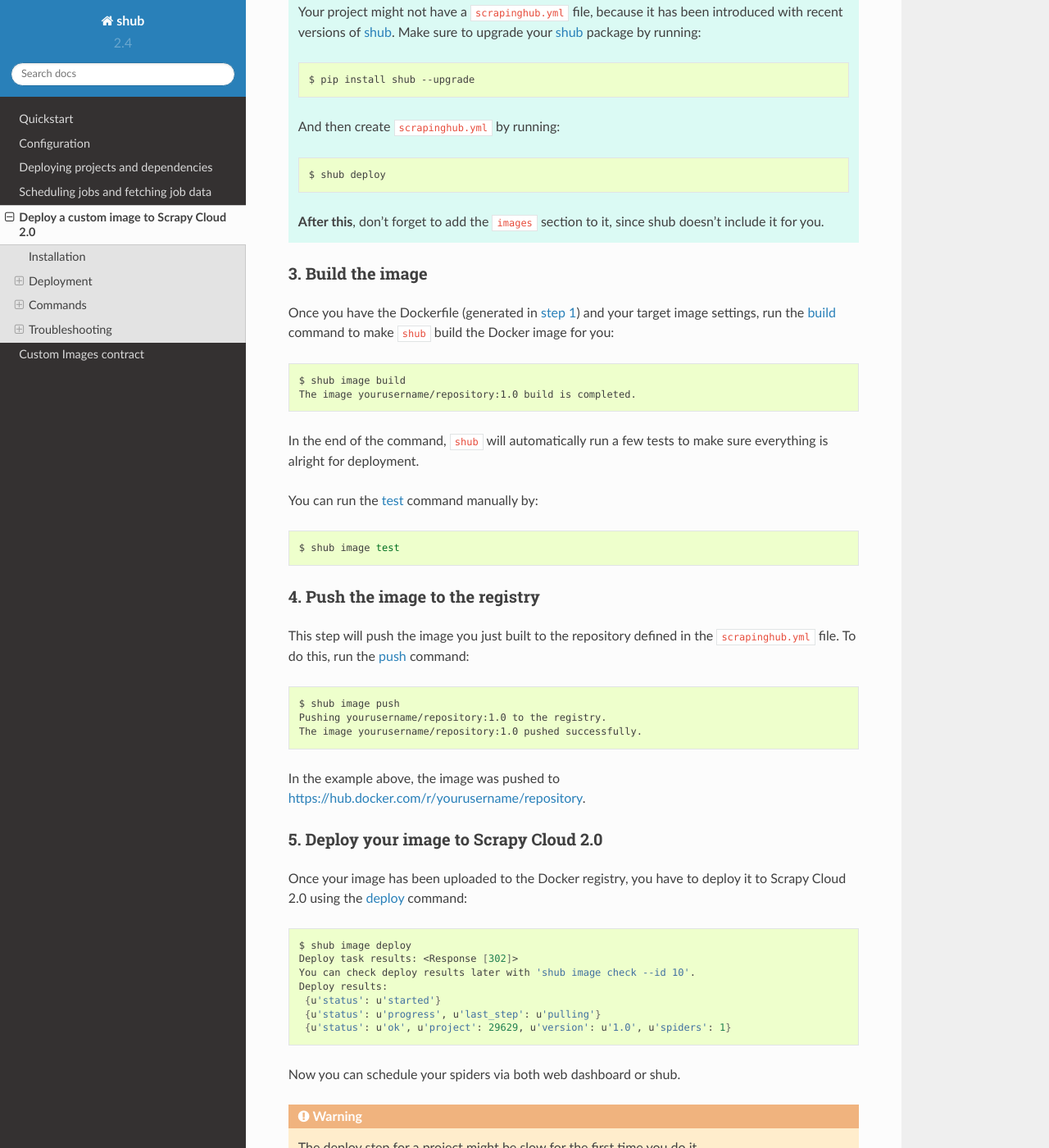
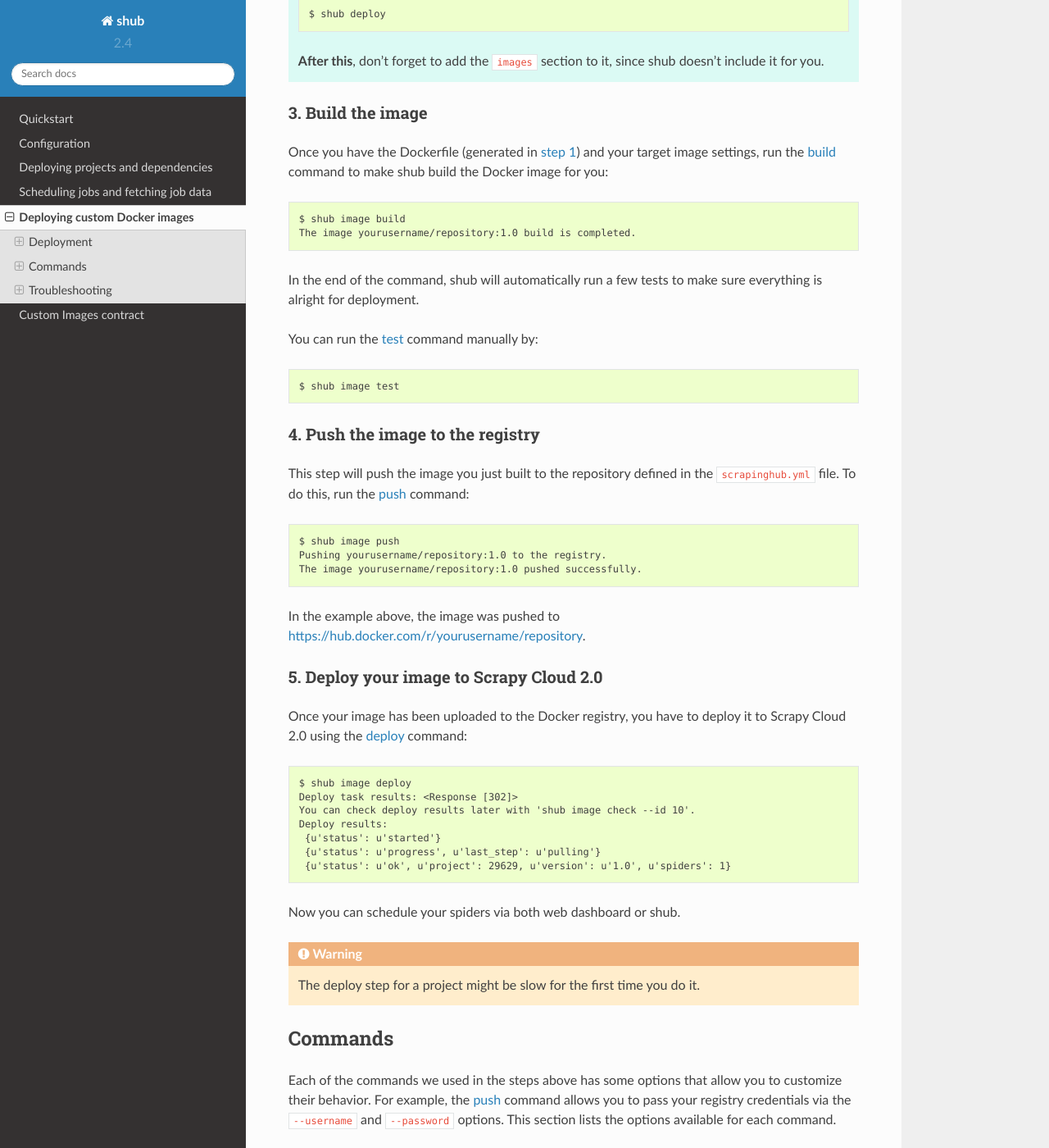
Before and after one commit to scrapinghub/shub, a Sphinx documentation site: the page built from docs/deploy-custom-image.rst, in a window 1280 px wide and 1400 px high, scrolled down 1597 px. Shown: the whole window at 82% size. Built offline with Sphinx 7.4.7 and the Read the Docs theme 2.0.0, drawn with Linux system fonts in a browser that asks for light colours; some of the changed text lies outside the part shown.

Commit message:
Simplify docs

```diff
--- a/docs/deploy-custom-image.rst
+++ b/docs/deploy-custom-image.rst
@@ -1,20 +1,10 @@
 .. _deploy-custom-image:
 
-=========================================
-Deploy a custom image to Scrapy Cloud 2.0
-=========================================
+==============================
+Deploying custom Docker images
+==============================
 
-**Scrapy Cloud 2.0** is the newest Scrapy Cloud platform version which allows you to run Scrapy spiders in Docker containers. This document will show you how to use the shub_ command line tool to deploy custom Docker images for your Scrapy projects to Scrapy Cloud 2.0.
-
-.. _shub: https://github.com/scrapinghub/shub
-
-Installation
-============
-Install the ``shub`` tool via pip:
-
-.. code-block:: bash
-
-    $ pip install shub
+Scrapy Cloud 2.0 allows you to run your spiders in custom Docker containers. The tools for managing and deploying Docker images are bundled under ``shub image``.
 
 Deployment
 ==========
@@ -24,21 +14,15 @@
 
 1. Initialization
 -----------------
-Open up a terminal and go to your crawler's project folder in your local machine:
-
-.. code-block:: bash
+Open up a terminal and go to your crawler's project folder in your local machine::
 
     $ cd path/to/your/project
 
-And then run the :ref:`init command <commands-init>`:
-
-.. code-block:: bash
+And then run the :ref:`init command <commands-init>`::
 
     $ shub image init --requirements path/to/requirements.txt
 
-This will create a Dockerfile for your container including ``requirements.txt`` as a dependency and using `python:2.7 <https://hub.docker.com/r/library/python/>`_ as `the base image <https://docs.docker.com/engine/reference/builder/>`_ for your custom image. If you want to use a different one, pass the ``--base-image`` option, like this:
-
-.. code-block:: bash
+This will create a Dockerfile for your container including ``requirements.txt`` as a dependency and using `python:2.7 <https://hub.docker.com/r/library/python/>`_ as `the base image <https://docs.docker.com/engine/reference/builder/>`_ for your custom image. If you want to use a different one, pass the ``--base-image`` option, like this::
 
     $ shub image init --base-image scrapinghub/base:12.04
 
@@ -58,17 +42,13 @@
         default: yourusername/repository
 
 
-The settings above define that ``shub`` will push the image of your Docker container to https://hub.docker.com/r/yourusername/repository. You can also specify the complete URL for your repository if you are not using the default registry (which is https://hub.docker.com).
+The settings above define that shub will push the image of your Docker container to https://hub.docker.com/r/yourusername/repository. You can also specify the complete URL for your repository if you are not using the default registry (which is https://hub.docker.com).
 
-.. tip:: Your project might not have a ``scrapinghub.yml`` file, because it has been introduced with recent versions of `shub`_. Make sure to upgrade your `shub`_ package by running:
-
-    .. code-block:: bash
+.. tip:: Your project might not have a ``scrapinghub.yml`` file, because it has been introduced with recent versions of shub. Make sure to upgrade your shub package by running::
 
             $ pip install shub --upgrade
 
-    And then create ``scrapinghub.yml`` by running:
-
-    .. code-block:: bash
+    And then create ``scrapinghub.yml`` by running::
 
             $ shub deploy
 
@@ -77,28 +57,21 @@
 
 3. Build the image
 ------------------
-Once you have the Dockerfile (generated in :ref:`step 1 <step-one>`) and your target image settings, run the :ref:`build <commands-build>` command to make ``shub`` build the Docker image for you:
-
-.. code-block:: bash
+Once you have the Dockerfile (generated in :ref:`step 1 <step-one>`) and your target image settings, run the :ref:`build <commands-build>` command to make shub build the Docker image for you::
 
     $ shub image build
     The image yourusername/repository:1.0 build is completed.
 
-In the end of the command, ``shub`` will automatically run a few tests to make sure everything is alright for deployment.
+In the end of the command, shub will automatically run a few tests to make sure everything is alright for deployment.
 
-You can run the :ref:`test <commands-test>` command manually by:
-
-
-.. code-block:: bash
+You can run the :ref:`test <commands-test>` command manually by::
 
     $ shub image test
 
 
 4. Push the image to the registry
 ---------------------------------
-This step will push the image you just built to the repository defined in the ``scrapinghub.yml`` file. To do this, run the :ref:`push <commands-push>` command:
-
-.. code-block:: bash
+This step will push the image you just built to the repository defined in the ``scrapinghub.yml`` file. To do this, run the :ref:`push <commands-push>` command::
 
     $ shub image push
     Pushing yourusername/repository:1.0 to the registry.
@@ -109,9 +82,7 @@
 
 5. Deploy your image to Scrapy Cloud 2.0
 ----------------------------------------
-Once your image has been uploaded to the Docker registry, you have to deploy it to Scrapy Cloud 2.0 using the :ref:`deploy <commands-deploy>` command:
-
-.. code-block:: bash
+Once your image has been uploaded to the Docker registry, you have to deploy it to Scrapy Cloud 2.0 using the :ref:`deploy <commands-deploy>` command::
 
     $ shub image deploy
     Deploy task results: <Response [302]>
@@ -183,7 +154,7 @@
 
 **Example:**
 
-.. code-block:: bash
+::
 
     $ shub image init --base-image scrapinghub/base:12.04 \
     --requirements other/requirements-dev.txt \
@@ -196,7 +167,7 @@
 -----
 This command uses the Dockerfile created by the :ref:`init <commands-init>` command to build the image that's going to be deployed later.
 
-It reads the target images from the `scrapinghub.yml <http://doc.scrapinghub.com/shub.html#configuration>`_ file, which is generated by the deploy command from shub_ >= 2.0. You should add a section called ``images`` on it using the following format:
+It reads the target images from the `scrapinghub.yml <http://doc.scrapinghub.com/shub.html#configuration>`_ file, which is generated by the deploy command from shub >= 2.0. You should add a section called ``images`` on it using the following format:
 
 .. code-block:: yaml
 
@@ -242,7 +213,7 @@
 
 **Example:**
 
-.. code-block:: bash
+::
 
     $ shub image build --list-targets
     default
@@ -311,11 +282,11 @@
 Increase the tool's verbosity.
 
 
-Most of these options are related with Docker registry authentication. If you don't provide them, ``shub`` will try to push your image using the plain HTTP ``--insecure-registry`` docker mode.
+Most of these options are related with Docker registry authentication. If you don't provide them, shub will try to push your image using the plain HTTP ``--insecure-registry`` docker mode.
 
 **Example:**
 
-.. code-block:: bash
+::
 
     $ shub image push --target private --version 1.0.4 \
     --username johndoe --password johndoepwd
@@ -394,7 +365,7 @@
 
 **Example:**
 
-.. code-block:: bash
+::
 
     $ shub image deploy --target private --version 1.0.4 \
     --username johndoe --password johndoepwd --async
@@ -411,7 +382,7 @@
 
 **Example:**
 
-.. code-block:: bash
+::
 
     $ shub image upload --target private --version 1.0.4 \
     --username johndoe --password johndoepwd
@@ -443,7 +414,7 @@
 
 **Example:**
 
-.. code-block:: bash
+::
 
     $ shub image check --id 0
 
@@ -524,26 +495,20 @@
     images:
         default: johndoe/scrapy-crawler
 
-``shub`` will try to deploy the image to http://hub.docker.com/johndoe/scrapy-crawler, since `hub.docker.com <http://hub.docker.com>`_ is the default registry. So, to make it work, you have to log into your account there and create the repository.
+shub will try to deploy the image to http://hub.docker.com/johndoe/scrapy-crawler, since `hub.docker.com <http://hub.docker.com>`_ is the default registry. So, to make it work, you have to log into your account there and create the repository.
 
-Otherwise, you are going to get an error message like this:
-
-.. code-block:: bash
+Otherwise, you are going to get an error message like this::
 
     Deploy results: {u'status': u'error', u'last_step': u'pulling', u'error': u"DockerCmdFailure(u'Error: image johndoe/scrapy-crawler not found',)"}
 
 
 Uploading to a private repository
 ---------------------------------
-If you are using a private repository to push your images to, make sure to pass your registry credentials to both :ref:`push <commands-push>` and :ref:`deploy <commands-deploy>` commands:
-
-.. code-block:: bash
+If you are using a private repository to push your images to, make sure to pass your registry credentials to both :ref:`push <commands-push>` and :ref:`deploy <commands-deploy>` commands::
 
     $ shub image push --username johndoe --password yourpass
     $ shub image deploy --username johndoe --password yourpass
 
-Or pass it to :ref:`upload <commands-upload>` command:
-
-.. code-block:: bash
+Or pass it to :ref:`upload <commands-upload>` command::
 
     $ shub image upload --username johndoe --password yourpass
--- a/docs/scheduling.rst
+++ b/docs/scheduling.rst
@@ -12,7 +12,7 @@
 the spider in your default project (as defined in ``scrapinghub.yml``). You may
 also explicitly specify the project to use::
 
-    shub schedule prod/SPIDER
+    shub schedule project_alias_or_id/SPIDER
 
 You can supply spider arguments and job-specific settings through the ``-a``
 and ``-s`` options::
```
Also changed, not shown: docs/deploying.rst (+9 -13 lines), docs/quickstart.rst (+4 -15 lines).
